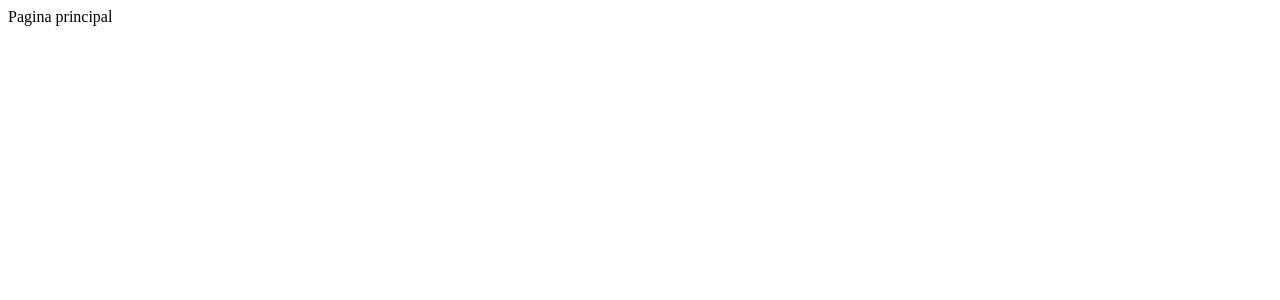
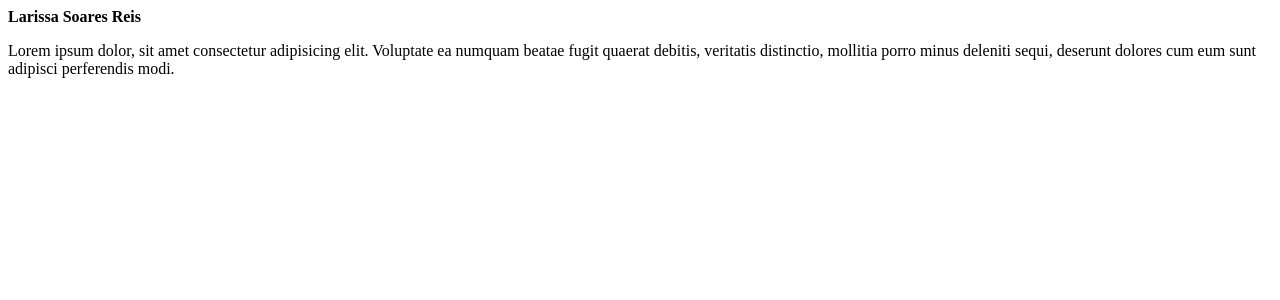
Before and after one commit to srlarissa/Projeto-1---Rede-Social, a React (Vite) app in the folder rocketseat-redesocial/: page / in a window 1280 px wide. Shown: the top 300 px of the page. Built offline with nearby package versions, Linux system fonts and the light colour scheme.

Commit message:
fix(Posts): Correção no corpo temporário da página de Posts

```diff
--- a/rocketseat-redesocial/src/App.jsx
+++ b/rocketseat-redesocial/src/App.jsx
@@ -1,7 +1,10 @@
+import { Posts } from './Posts'
+
 export function App() {
   return (
     <div>
-        Pagina principal
+
+      <Posts />
     </div>
   )
 }
```
